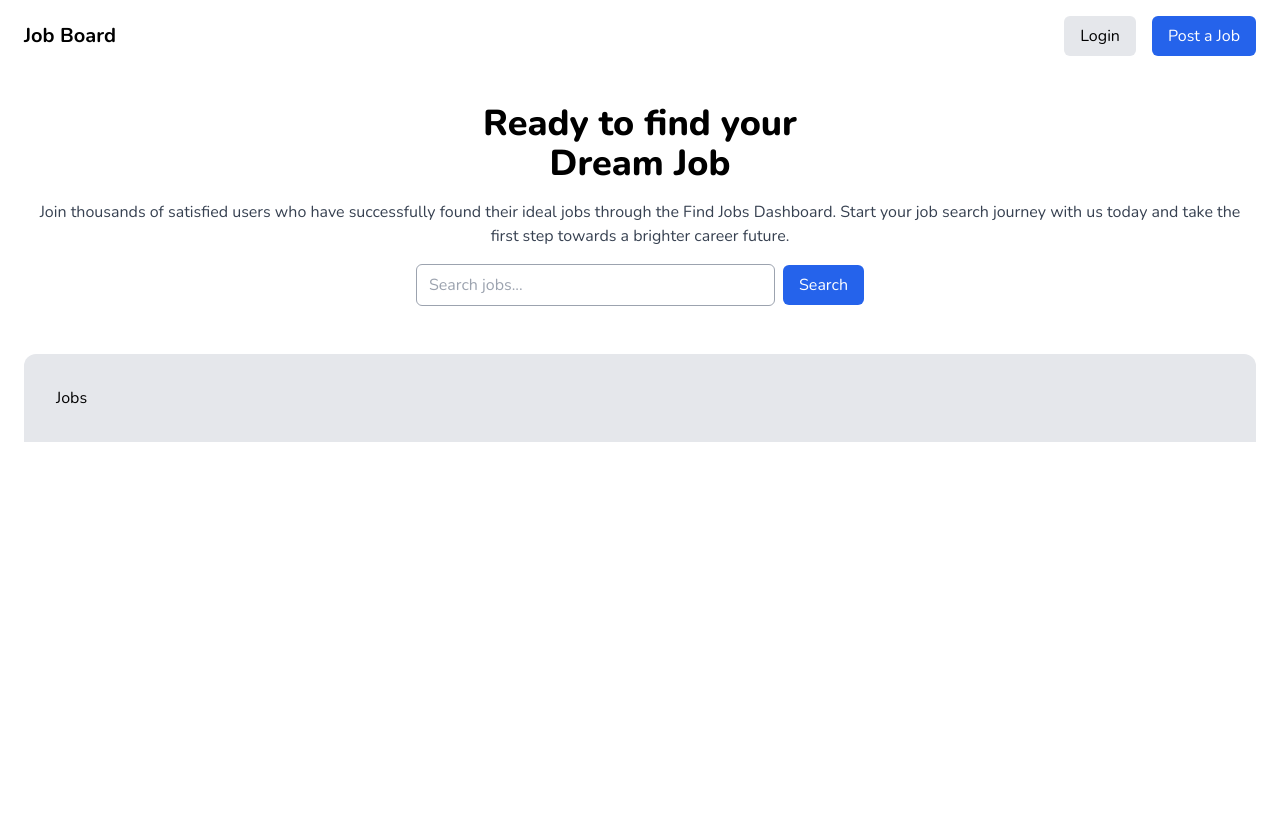
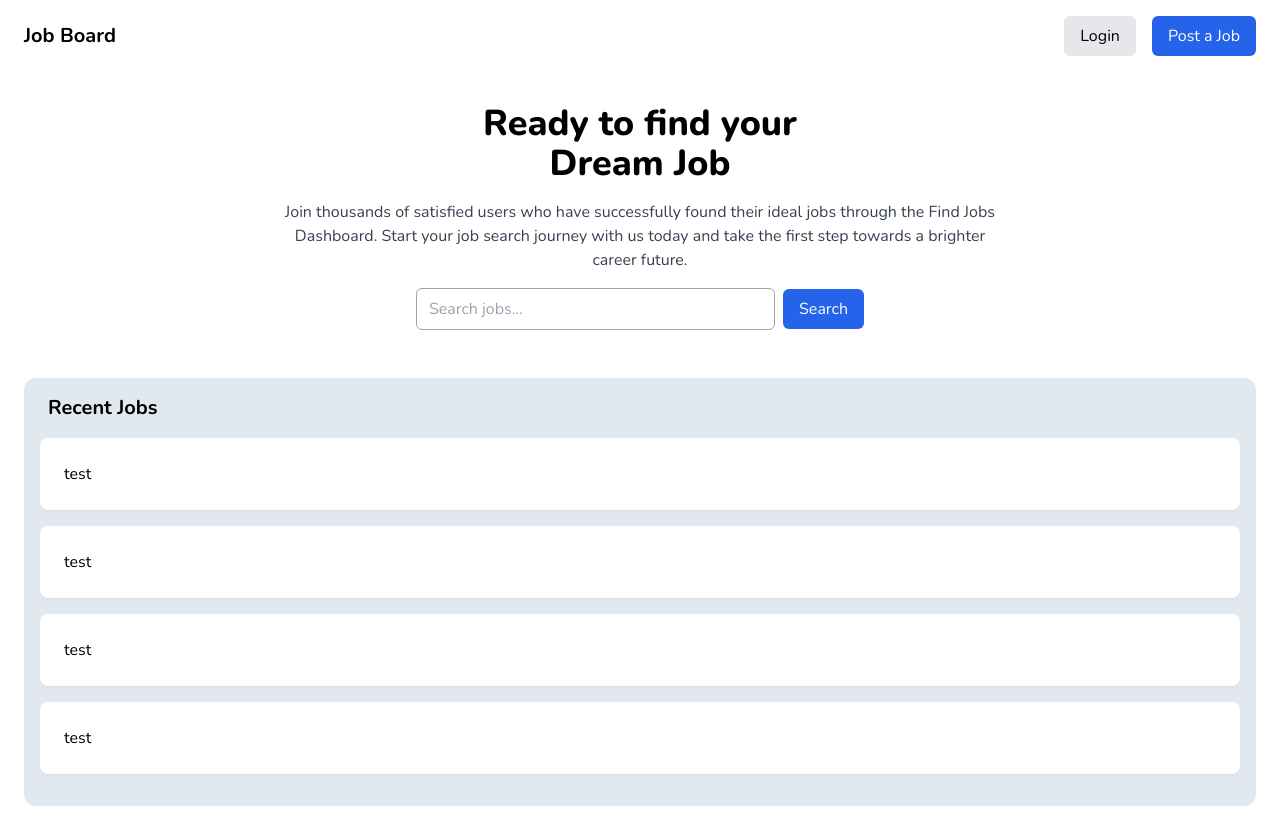
Before and after one commit to WaiYanMoeMyintt/jobs_ui, a Next.js app: page / in a window 1280 px wide. Before the commit the page ends 800 px from the top, so only its background shows below. Built offline with nearby package versions, Linux system fonts and the light colour scheme.

Commit message:
Update Jobs UI

```diff
--- a/src/app/components/Hero.tsx
+++ b/src/app/components/Hero.tsx
@@ -2,7 +2,7 @@ import React from "react";
 
 const Hero = () => {
   return (
-    <section className="py-12">
+    <section className="container py-12">
       <h1 className="text-4xl font-extrabold text-center">
         Ready to find your <br /> Dream Job
       </h1>
--- a/src/app/components/Jobs.tsx
+++ b/src/app/components/Jobs.tsx
@@ -2,7 +2,17 @@ import React from 'react'
 
 const Jobs = () => {
   return (
-    <div className='bg-gray-200 p-8 rounded-t-xl '>Jobs</div>
+    <div className='bg-slate-200 py-4 rounded-xl '>
+          <div className="px-6">
+              <h2 className='text-xl font-bold '>Recent Jobs</h2>
+          </div>
+          <div className="flex flex-col gap-4 px-4 py-4">
+              <div className="bg-white shadow-sm p-6 rounded-lg">test</div>
+              <div className="bg-white shadow-sm p-6 rounded-lg">test</div>
+              <div className="bg-white shadow-sm p-6 rounded-lg">test</div>
+              <div className="bg-white shadow-sm p-6 rounded-lg">test</div>
+          </div>
+    </div>
   )
 }
 
--- a/tailwind.config.ts
+++ b/tailwind.config.ts
@@ -21,6 +21,10 @@ const config: Config = {
         'xl': '768px',
         '2xl': '768px',
       },
+      center:true,
+      padding:{
+        DEFAULT: '1.5rem',
+      }
     },
   },
   plugins: [],
```
Also changed, not shown: src/app/components/JobRow.tsx (added).
